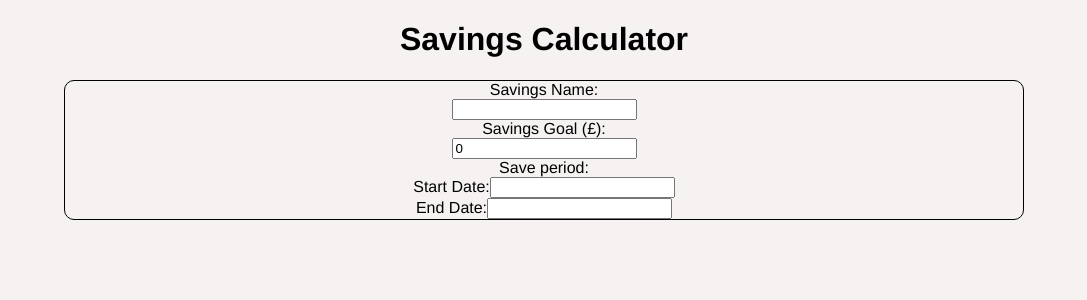
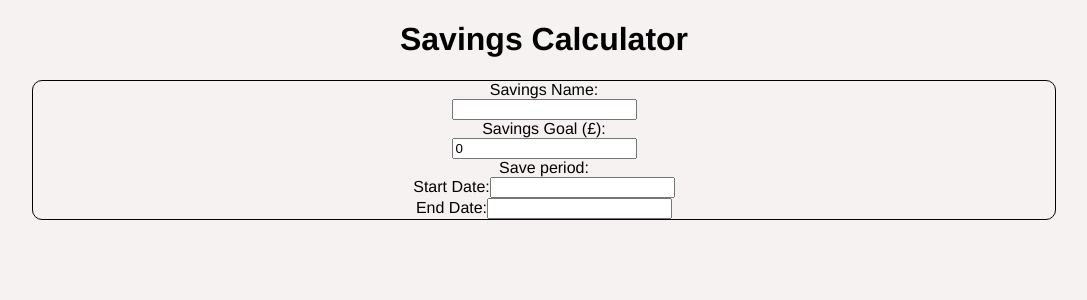
Before and after one commit to phgodwin/PPP_FE, a React (Create React App) app: page /savings-calculator in a window 1280 px wide. Shown: the top 300 px of the page, without its empty margins (96-1183 px from the left). Built offline with nearby package versions, Linux system fonts and the light colour scheme.

Commit message:
update to css

```diff
--- a/src/Routing/SavingsCalculator.css
+++ b/src/Routing/SavingsCalculator.css
@@ -3,8 +3,8 @@
     flex-direction: column;
     justify-content: center;
     align-items: center;
-    margin-left: 10rem;
-    margin-right: 10rem;
+    margin-left: 10%;
+    margin-right: 10%;
     border: 1px solid black;
     border-radius: 10px;
 }
```
